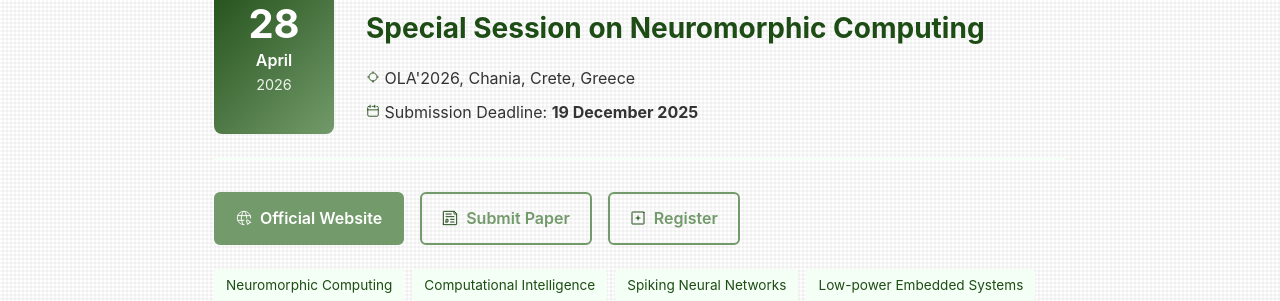
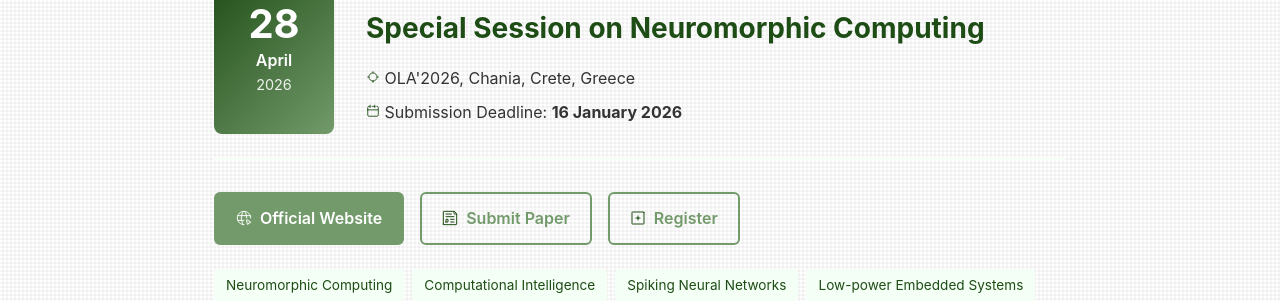
Before and after one commit to neuroptim/neuroptim.github.io, a Jekyll site: the page built from _events/ola-special-session-2026.md, in a window 1280 px wide and 1074 px high. Shown: the part 168-469 px from the top of the window. Built offline with Jekyll 4.4.1, drawn with Linux system fonts in a browser that asks for light colours.

Commit message:
ola update!

```diff
--- a/_events/ola-special-session-2026.md
+++ b/_events/ola-special-session-2026.md
@@ -6,7 +6,7 @@
 type: Special Session
 venue: "OLA'2026"
 location: "Chania, Crete, Greece"
-deadline: 2025-12-19
+deadline: 2026-01-16
 website: "https://ola2026.sciencesconf.org/"
 registration: "https://ola2026.sciencesconf.org/resource/page/id/8"
 submission: "https://ola2026.sciencesconf.org/resource/page/id/2"
```
